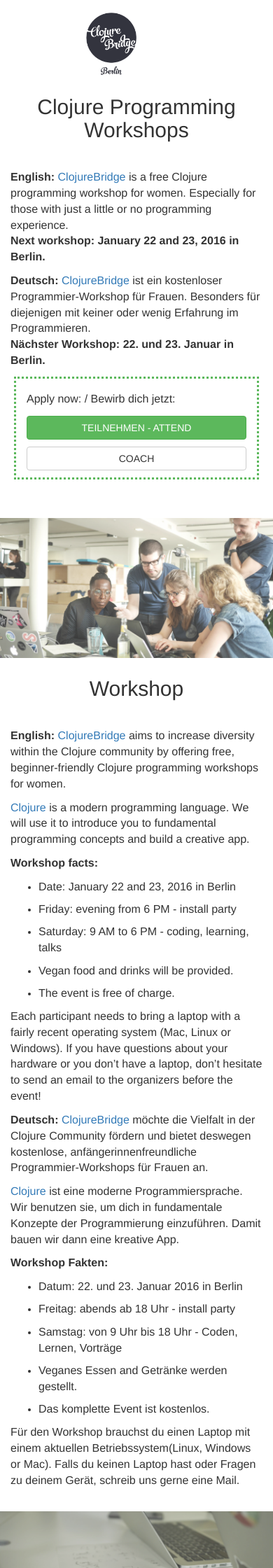
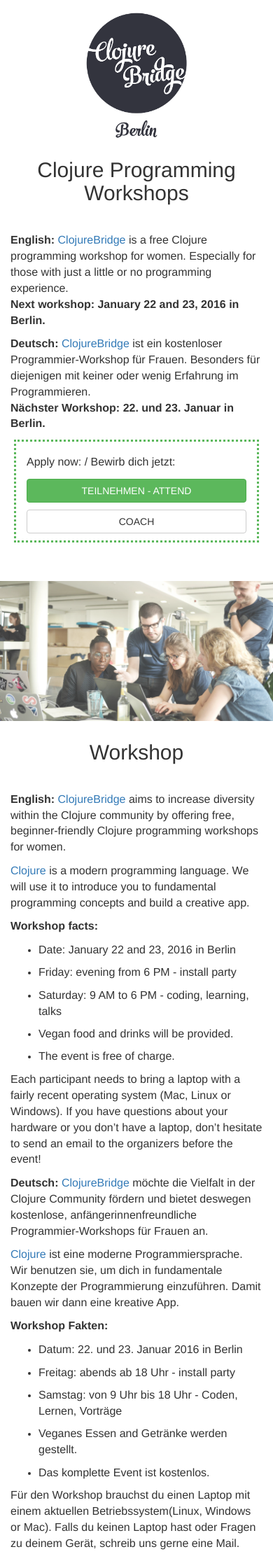
Before and after one commit to clojurebridge-berlin/clojurebridge-berlin.github.io, a Jekyll site: the page built from index.html, in a window 390 px wide. Shown: the top 2240 px of the page at 70% size. Built offline with Jekyll 4.4.1, drawn with Linux system fonts in a browser that asks for light colours.

Commit message:
Adjust logo again for mobile - test

```diff
--- a/assets/stylesheet.css
+++ b/assets/stylesheet.css
@@ -203,3 +203,12 @@
     padding-left: 20%;
   }
 }
+
+@media all and (max-width: 600px) and (orientation: portrait) {
+  .logo {
+    position: relative;
+    margin-top: 5%;
+    left: 30%;
+    width: 40%;
+  }
+}
```
